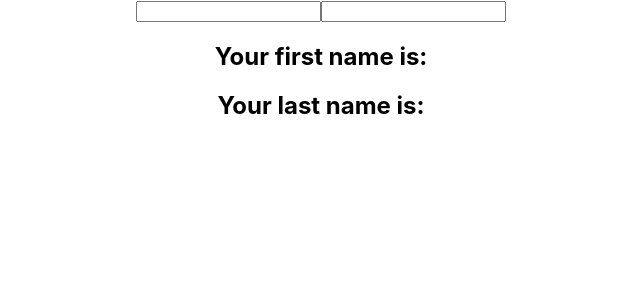
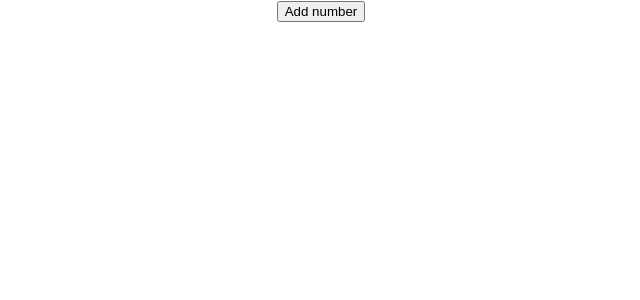
Before and after one commit to jyotir1994/react_hooks, a React (Create React App) app: page / in a window 1280 px wide. Shown: the top 300 px of the page, without its empty margins (319-959 px from the left). Built offline with nearby package versions, Linux system fonts and the light colour scheme.

Commit message:
useState with array

```diff
--- a/src/App.js
+++ b/src/App.js
@@ -1,11 +1,11 @@
 import React from 'react';
 import './App.css';
-import HookCounterWithObj from './components/HookCounterWithObj';
+import HookCounterWithArray from './components/HookCounterWithArray';
 
 function App() {
   return (
     <div className="App">
-      <HookCounterWithObj />
+      <HookCounterWithArray />
     </div>
   );
 }
--- /dev/null
+++ b/src/components/HookCounterWithArray.js
@@ -0,0 +1,25 @@
+import React, { useState } from 'react'
+
+function HookCounterWithArray() {
+    const [items, setItems] = useState([])
+    const addItem = () => {
+        setItems([...items, {
+            id: items.length,
+            value: Math.floor(Math.random() * 10) + 1
+        }])
+    }
+    return (
+        <div>
+            <button onClick={addItem}>Add number</button>
+            <ul>
+                {
+                    items.map(item => (
+                        <li key={item.id}>{item.value}</li>
+                    ))
+                }
+            </ul>
+        </div>
+    )
+}
+
+export default HookCounterWithArray
```
